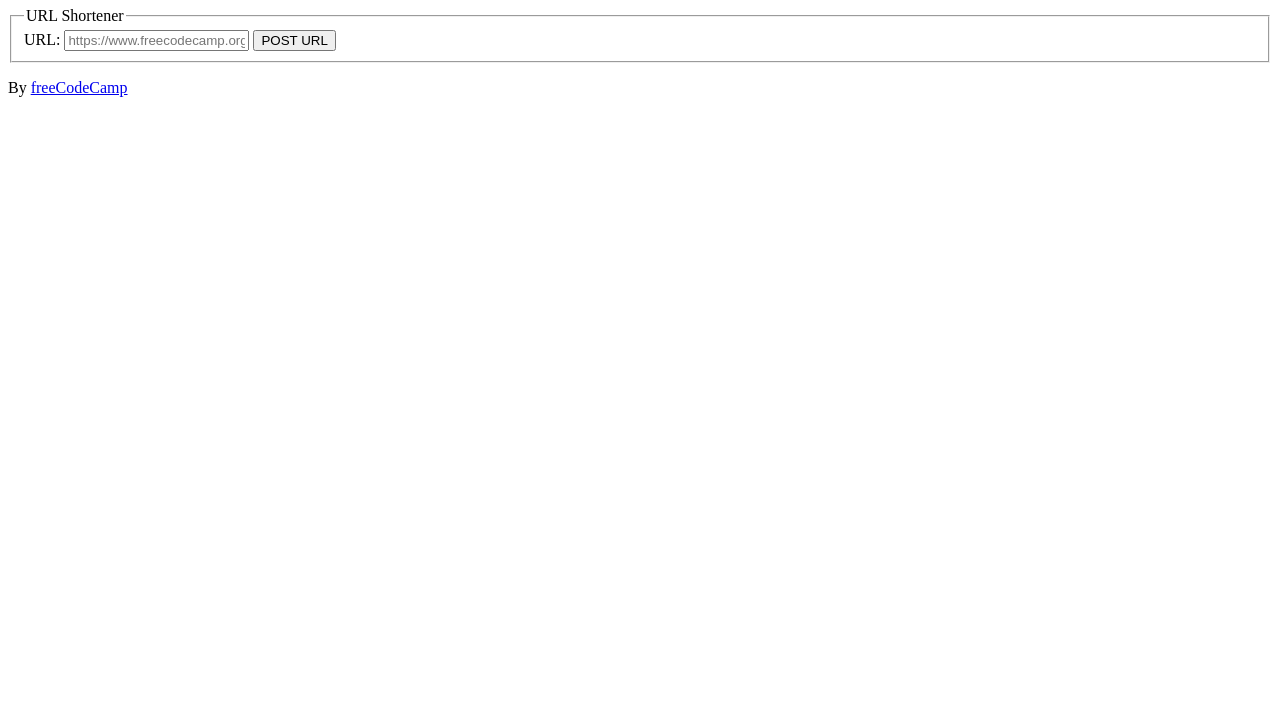
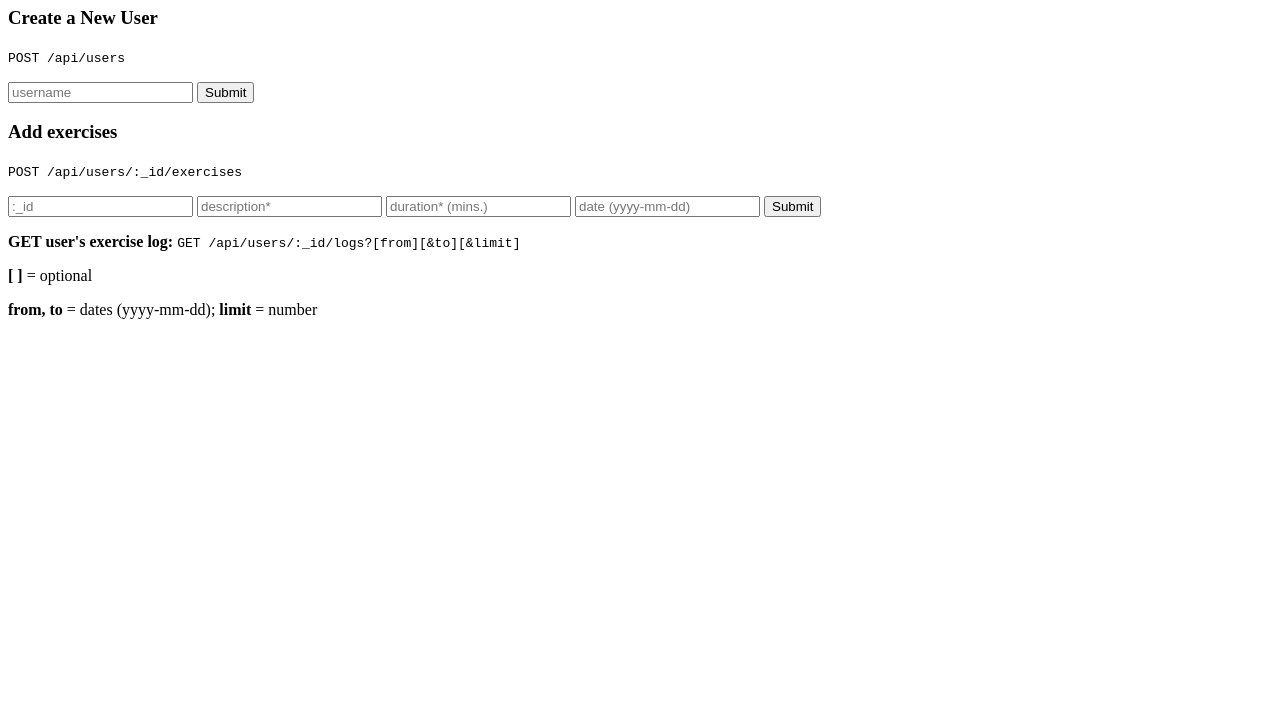
Before and after one commit to RyanPaulGannon/node-server, a website: page src/views/index.html in a window 1280 px wide. Shown: the part 73-800 px from the top of the page. Drawn offline with Linux system fonts and the light colour scheme.

Commit message:
Started Exercise tracker

```diff
--- a/src/app.ts
+++ b/src/app.ts
@@ -81,5 +81,11 @@ app.get("/api/shorturl/:id", async (req: Request, res: Response) => {
   }
 })
 
+/* Exercise Tracker */
+app.post("/api/users", async (req: Request, res: Response) => {
+  let username = req.body.username
+  console.log(username)
+})
+
 /* listener */
 app.listen(port, () => console.log(`Node Server listening on port ${port}`))
--- a/src/views/index.html
+++ b/src/views/index.html
@@ -1,37 +1,72 @@
 <!DOCTYPE html>
-
 <html>
   <head>
-    <title>URL Shortener Microservice | freeCodeCamp.org</title>
+    <title>Exercise Tracker | freeCodeCamp</title>
     <link
-      rel="icon"
-      type="image/png"
-      href="https://cdn.freecodecamp.org/universal/favicons/favicon-16x16.png"
+      rel="shortcut icon"
+      href="https://cdn.freecodecamp.org/universal/favicons/favicon.ico"
+      type="image/x-icon"
     />
-    <link href="/public/style.css" rel="stylesheet" type="text/css" />
+    <link
+      href="https://fonts.googleapis.com/css?family=Roboto"
+      rel="stylesheet"
+      type="text/css"
+    />
+    <link href="style.css" rel="stylesheet" type="text/css" />
   </head>
 
   <body>
-    <h1>URL Shortener Microservice</h1>
-    <main>
-      <section>
-        <form action="api/shorturl" method="POST">
-          <fieldset>
-            <legend>URL Shortener</legend>
-            <label for="url_input">URL:</label>
-            <input
-              id="url_input"
-              type="text"
-              name="url"
-              placeholder="https://www.freecodecamp.org/"
-            />
-            <input type="submit" value="POST URL" />
-          </fieldset>
-        </form>
-      </section>
-    </main>
-    <footer>
-      <p>By <a href="https://www.freecodecamp.org/">freeCodeCamp</a></p>
-    </footer>
+    <div class="container">
+      <h1>Exercise tracker</h1>
+      <form action="/api/users" method="post">
+        <h3>Create a New User</h3>
+        <p><code>POST /api/users</code></p>
+        <input id="uname" type="text" name="username" placeholder="username" />
+        <input type="submit" value="Submit" />
+      </form>
+      <form id="exercise-form" method="post">
+        <h3>Add exercises</h3>
+        <p><code>POST /api/users/:_id/exercises</code></p>
+        <input id="uid" type="text" name=":_id" placeholder=":_id" />
+        <input
+          id="desc"
+          type="text"
+          name="description"
+          placeholder="description*"
+        />
+        <input
+          id="dur"
+          type="text"
+          name="duration"
+          placeholder="duration* (mins.)"
+        />
+        <input
+          id="date"
+          type="text"
+          name="date"
+          placeholder="date (yyyy-mm-dd)"
+        />
+        <input type="submit" value="Submit" />
+      </form>
+      <p>
+        <strong>GET user's exercise log: </strong>
+        <code>GET /api/users/:_id/logs?[from][&amp;to][&amp;limit]</code>
+      </p>
+      <p><strong>[ ]</strong> = optional</p>
+      <p>
+        <strong>from, to</strong> = dates (yyyy-mm-dd); <strong>limit</strong> =
+        number
+      </p>
+    </div>
+    <script>
+      const exerciseForm = document.getElementById("exercise-form")
+
+      exerciseForm.addEventListener("submit", () => {
+        const userId = document.getElementById("uid").value
+        exerciseForm.action = `/api/users/${userId}/exercises`
+
+        exerciseForm.submit()
+      })
+    </script>
   </body>
 </html>
```
